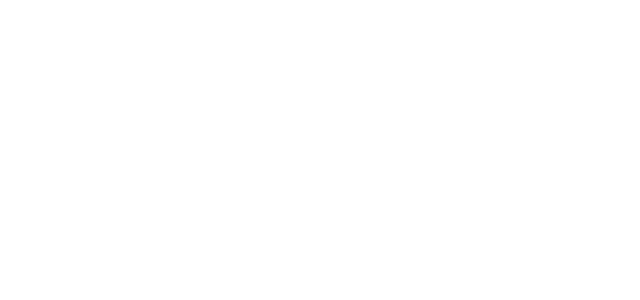
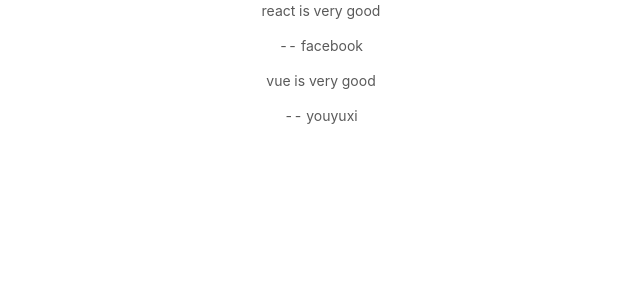
Before and after one commit to Rice-F/my-react, a React (Create React App) app: page / in a window 1280 px wide. Shown: the top 300 px of the page, without its empty margins (319-959 px from the left). Built offline with nearby package versions, Linux system fonts and the light colour scheme.

Commit message:
component

```diff
--- a/package.json
+++ b/package.json
@@ -7,7 +7,9 @@
     "@testing-library/react": "^9.5.0",
     "@testing-library/user-event": "^7.2.1",
     "antd": "^4.4.0",
+    "babel-plugin-import": "^1.13.0",
     "react": "^16.13.1",
+    "react-app-rewired": "^2.0.2-next.0",
     "react-dom": "^16.13.1",
     "react-scripts": "3.4.1"
   },
--- a/src/App.js
+++ b/src/App.js
@@ -6,7 +6,9 @@
 // import {Clock} from './components/Clock'
 // import {StateTest} from './components/StateTest'
 // import {CartSample} from './components/CartSample'
-import {Lifecycle} from './components/Lifecycle'
+// import {Lifecycle} from './components/Lifecycle'
+// import {AntdTest} from './components/AntdTest'
+import {CommentList} from './components/CommentList'
 
 // let jsx = <p>hello,react</p>
 
@@ -58,7 +60,12 @@
         {/* <CartSample title="this is cartsample title"></CartSample> */}
 
         {/* 生命周期 */}
-        {this.state.lifeProp && <Lifecycle lifeProp={this.state.lifeProp}></Lifecycle>}
+        {/* {this.state.lifeProp && <Lifecycle lifeProp={this.state.lifeProp}></Lifecycle>} */}
+
+        {/* Antd */}
+        {/* <AntdTest></AntdTest> */}
+
+        <CommentList></CommentList>
       </div>
     );
   }
--- /dev/null
+++ b/src/components/AntdTest.js
@@ -0,0 +1,13 @@
+import React from 'react'
+import { Button } from 'antd'
+import 'antd/dist/antd.css';
+
+export class AntdTest extends React.Component {
+  render () {
+    return (
+      <div>
+        <Button type="primary">antd按钮</Button>
+      </div>
+    )
+  }
+}
--- /dev/null
+++ b/src/components/CommentList.js
@@ -0,0 +1,40 @@
+import React from 'react'
+
+export class CommentList extends React.Component {
+  constructor(props) {
+    super(props)
+    this.state = {
+      comments: []
+    }
+  }
+
+  componentDidMount () {
+    setTimeout(() => {
+      this.setState({
+        comments: [
+          {body: 'react is very good', author: 'facebook'},
+          {body: 'vue is very good', author: 'youyuxi'}
+        ]
+      })
+    }, 1000)
+  }
+
+  render () {
+    return (
+      <div>
+        {this.state.comments.map((c, i) => (
+          <Comment key={i} data={c}></Comment>
+        ))}
+      </div>
+    )
+  }
+}
+
+function Comment ({data}) {
+  return (
+    <div>
+      <p>{data.body}</p>
+      <p>-- {data.author}</p>
+    </div>
+  )
+}
```
Also changed, not shown: config-overrides.js (added, +10 -0 lines).
